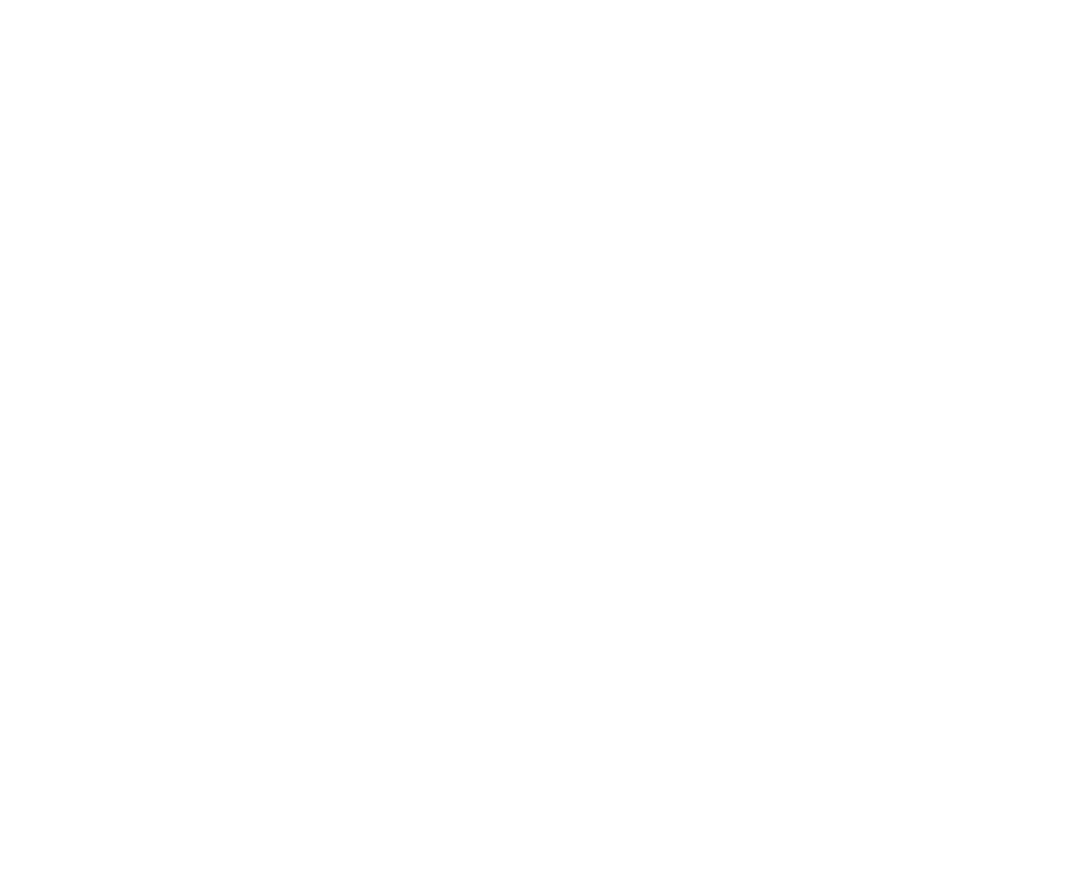
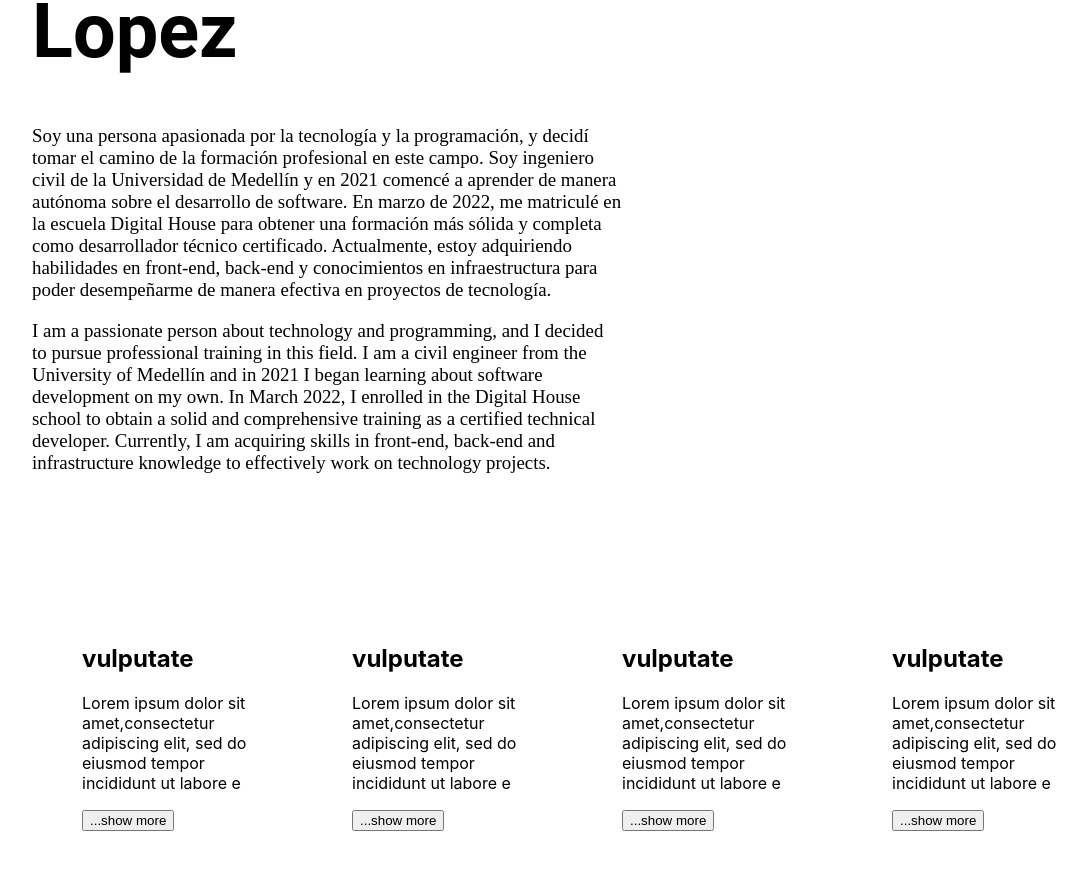
Before and after one commit to cserna98/Portfolio-, a React (Create React App) app in the folder portfolio/: page /about in a window 1280 px wide. Shown: the part 260-1130 px from the top of the page, without its empty margins (68-1155 px from the left). Before the commit the page ends 800 px from the top, so only its background shows below. Built offline with nearby package versions, Linux system fonts and the light colour scheme.

Commit message:
trabajando en componente about y sus cards

```diff
--- a/portfolio/src/App.js
+++ b/portfolio/src/App.js
@@ -8,6 +8,7 @@
 
 function App() {
   return (
+
     <div className="App">
     <NavBar/>
       <Routes>
--- a/portfolio/src/Styles/Global.css
+++ b/portfolio/src/Styles/Global.css
@@ -7,11 +7,14 @@
 /*------------------------Display flex----------------------*/
 .Disp_flex{
     display: flex;
-}
-
+   }
+/*-----------------------Barra de navegacion----------------*/
 nav {
     justify-content: space-around;
     height: 100px;
+    position: fixed;
+    width: 100%;
+
 }
 
 ul{
@@ -39,26 +42,46 @@
 }
 
 .nav{
-    background-color: aquamarine;
+    background-color: transparent;
 }
 
 /*---------------------------------Home Component--------------------------------*/
 
-.home{
+.description{
     flex-direction: column;
     margin-left: 100px;
 }
 
-.home h1{
+h1{
     font-size: 2cm;
     font-family: var(--font-primary);
     width: 50%;
+
 }
 
-.description{
+.descriptionText{
     font-family: var(--font-secondary);
     font-size: 0.5cm;
     width: 50%;
 }
 
-/*------------------------------------*/
+/*------------------------------------Habilities cards---------------------*/
+
+.Habilities{
+    justify-content: space-between;
+    align-items: center;
+    margin: 100px;
+}
+
+.cards{
+    margin: 25px;
+    border-radius: 15px;
+    padding: 25px;
+    overflow: hidden;
+    text-overflow: ellipsis;
+    position: relative;
+}
+.cards:hover{
+background-color: rgba(231, 246, 253, 0.8); ;
+justify-content: space-between;
+}
--- /dev/null
+++ b/portfolio/src/components/utils/global.contex.js
@@ -0,0 +1,36 @@
+import { useContext,useEffect,useReducer,createContext, useState} from "react";
+
+export const ContextGlobal = createContext();
+
+export const ContextProvider = ({children}) => {
+    const habilities=[
+        {
+            id: 1,
+            habilitie:"vulputate",
+            description:"Lorem ipsum dolor sit amet,consectetur adipiscing elit, sed do eiusmod tempor incididunt ut labore et dolore magna aliqua. Ut enim ad minim veniam, quis nostrud exercitation ullamco laboris nisi ut aliquip ex ea commodo consequat. Duis aute irure dolor in reprehenderit in voluptate velit esse cillum dolore eu fugiat nulla pariatur. Excepteur sint occaecat cupidatat non proident, sunt in culpa qui officia deserunt mollit anim id est laborum."
+        },
+        {
+            id: 2,
+            habilitie:"vulputate",
+            description:"Lorem ipsum dolor sit amet,consectetur adipiscing elit, sed do eiusmod tempor incididunt ut labore et dolore magna aliqua. Ut enim ad minim veniam, quis nostrud exercitation ullamco laboris nisi ut aliquip ex ea commodo consequat. Duis aute irure dolor in reprehenderit in voluptate velit esse cillum dolore eu fugiat nulla pariatur. Excepteur sint occaecat cupidatat non proident, sunt in culpa qui officia deserunt mollit anim id est laborum."
+        },
+        {
+            id: 3,
+            habilitie:"vulputate",
+            description:"Lorem ipsum dolor sit amet,consectetur adipiscing elit, sed do eiusmod tempor incididunt ut labore et dolore magna aliqua. Ut enim ad minim veniam, quis nostrud exercitation ullamco laboris nisi ut aliquip ex ea commodo consequat. Duis aute irure dolor in reprehenderit in voluptate velit esse cillum dolore eu fugiat nulla pariatur. Excepteur sint occaecat cupidatat non proident, sunt in culpa qui officia deserunt mollit anim id est laborum."
+        },
+        {
+            id: 4,
+            habilitie:"vulputate",
+            description:"Lorem ipsum dolor sit amet,consectetur adipiscing elit, sed do eiusmod tempor incididunt ut labore et dolore magna aliqua. Ut enim ad minim veniam, quis nostrud exercitation ullamco laboris nisi ut aliquip ex ea commodo consequat. Duis aute irure dolor in reprehenderit in voluptate velit esse cillum dolore eu fugiat nulla pariatur. Excepteur sint occaecat cupidatat non proident, sunt in culpa qui officia deserunt mollit anim id est laborum."
+        },
+    ]
+
+    return (
+        <ContextGlobal.Provider value={{habilities}}>
+          {children}
+        </ContextGlobal.Provider>
+      );
+}
+
+export const GlobalContext= ()=> useContext(ContextGlobal)
--- a/portfolio/src/routes/About.js
+++ b/portfolio/src/routes/About.js
@@ -1,9 +1,56 @@
+import { GlobalContext } from '../components/utils/global.contex';
+import { useState } from 'react';
 function About() {
+
+    const {habilities} = GlobalContext()
+    const [showFullContent, setShowFullContent] = useState(false);
+    const toggleShowContent = (index) =>{
+    }
+
     return (
-      <div>
-        <h1>About</h1>
-        <p>Información sobre la página</p>
+    <div id="about">
+        <div className="description">
+        <img/>
+        <h1>My full name, Cristian Serna Lopez </h1>
+        <p className="descriptionText">
+        Soy una persona apasionada por la tecnología y la
+        programación, y decidí tomar el camino de la
+        formación profesional en este campo. Soy ingeniero
+        civil de la Universidad de Medellín y en 2021 comencé
+        a aprender de manera autónoma sobre el desarrollo de
+        software. En marzo de 2022, me matriculé en la escuela
+        Digital House para obtener una formación más sólida y
+        completa como desarrollador técnico certificado.
+        Actualmente, estoy adquiriendo habilidades en front-end,
+        back-end y conocimientos en infraestructura para poder
+        desempeñarme de manera efectiva en proyectos de tecnología.
+        </p>
+        <p className="descriptionText">
+        I am a passionate person about technology and programming,
+        and I decided to pursue professional training in this field.
+        I am a civil engineer from the University of Medellín and in
+        2021 I began learning about software development on my own.
+        In March 2022, I enrolled in the Digital House school to
+        obtain a solid and comprehensive training as a certified
+        technical developer. Currently, I am acquiring skills in
+        front-end, back-end and infrastructure knowledge to
+        effectively work on technology projects.
+        </p>
       </div>
+
+      <div className="Habilities Disp_flex">
+        {habilities.map((e,index)=>(
+            <div className='cards' key={e.id}>
+                <h2>{e.habilitie}</h2>
+                {showFullContent ? (
+                <p>{e.description}</p>
+                ) : (<p>{e.description.substring(0, 100)}</p>)
+                }
+                <button onClick={()=>toggleShowContent(index)}>...show more</button>
+            </div>
+        ))}
+      </div>
+    </div>
     );
   }
 
--- a/portfolio/src/routes/Home.js
+++ b/portfolio/src/routes/Home.js
@@ -1,9 +1,9 @@
 function Home() {
 
     return (
-      <div className="home Disp_flex">
+      <div className="description Disp_flex">
         <h1>Hello, i'm Cristian and this is my personal web site </h1>
-        <p className="description">Web developer in training, with a strong interest
+        <p className="descriptionText">Web developer in training, with a strong interest
         in learning and familiarizing myself with the tools
         necessary to create digital projects efficiently. My
         goal is to become a professional capable of creating
```
Also changed, not shown: portfolio/src/index.js (+5 -2 lines).
